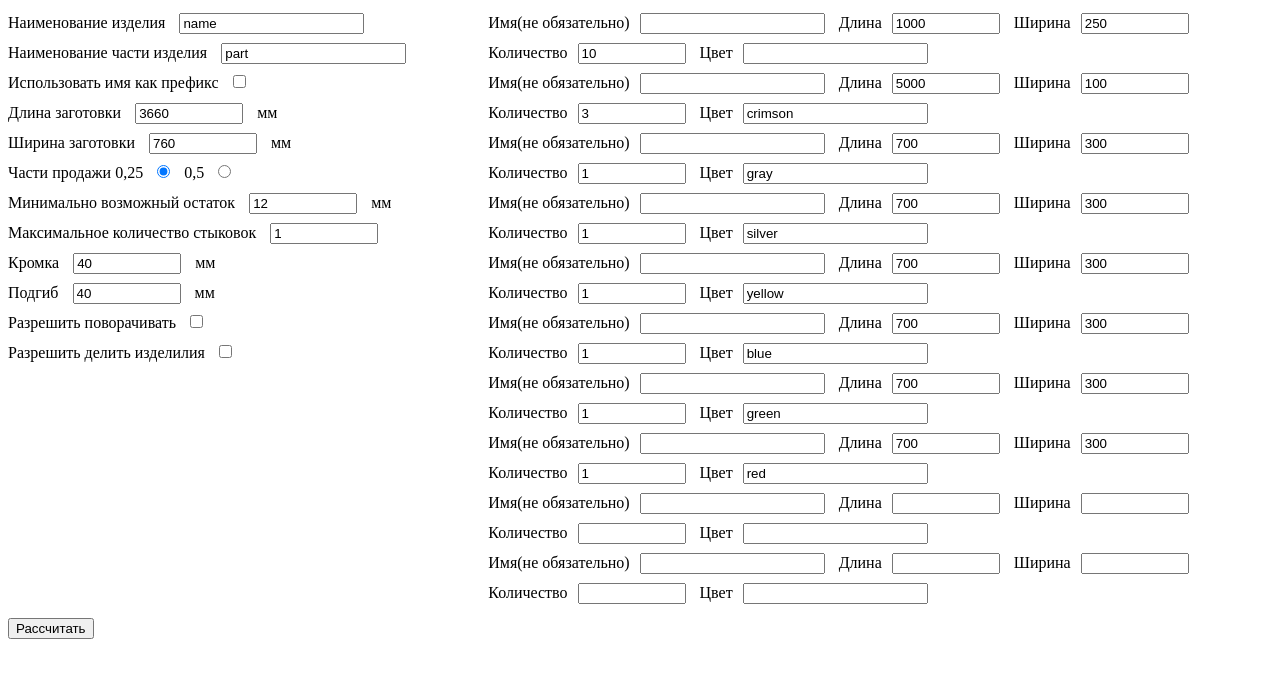
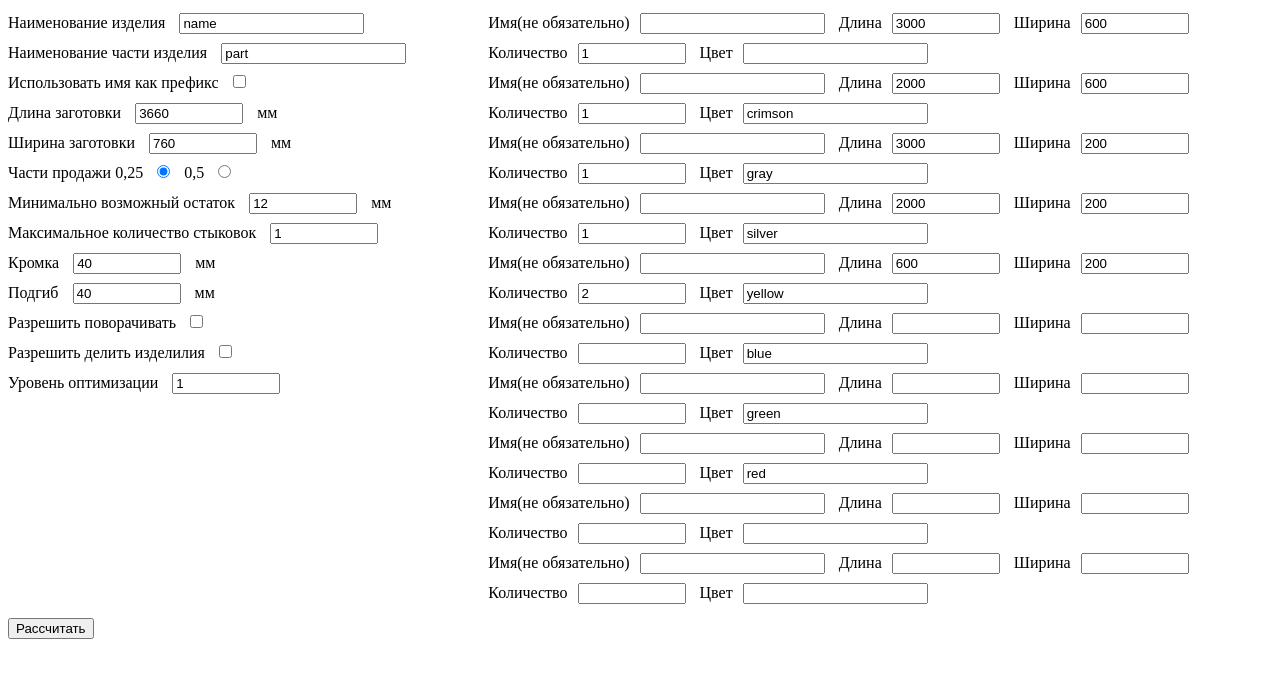
Before and after one commit to kapitulin24/akrilika-cutter, a website: page src/index.html in a window 1280 px wide. Drawn offline with Linux system fonts and the light colour scheme; files whose address does not match are found by name.

Commit message:
added optimization level

```diff
--- a/src/index.html
+++ b/src/index.html
@@ -131,62 +131,68 @@
         <input type="checkbox" name="cut" value="true">
       </label>
     </div>
+    <div>
+      <label>
+        Уровень оптимизации
+        <input type="number" name="optimization" value="1">
+      </label>
+    </div>
   </div>
   <div>
     <div>
       <label>Имя(не обязательно)<input type="text" name="name1" value=""></label>
-      <label>Длина<input type="number" name="length1" value="1000"></label>
-      <label>Ширина<input type="number" name="height1" value="250"></label>
-      <label>Количество<input type="number" name="count1" value="10"></label>
+      <label>Длина<input type="number" name="length1" value="3000"></label>
+      <label>Ширина<input type="number" name="height1" value="600"></label>
+      <label>Количество<input type="number" name="count1" value="1"></label>
       <label>Цвет<input type="text" name="color1" value=""></label>
     </div>
     <div>
       <label>Имя(не обязательно)<input type="text" name="name2" value=""></label>
-      <label>Длина<input type="number" name="length2" value="5000"></label>
-      <label>Ширина<input type="number" name="height2" value="100"></label>
-      <label>Количество<input type="number" name="count2" value="3"></label>
+      <label>Длина<input type="number" name="length2" value="2000"></label>
+      <label>Ширина<input type="number" name="height2" value="600"></label>
+      <label>Количество<input type="number" name="count2" value="1"></label>
       <label>Цвет<input type="text" name="color2" value="crimson"></label>
     </div>
     <div>
       <label>Имя(не обязательно)<input type="text" name="name3" value=""></label>
-      <label>Длина<input type="number" name="length3" value="700"></label>
-      <label>Ширина<input type="number" name="height3" value="300"></label>
+      <label>Длина<input type="number" name="length3" value="3000"></label>
+      <label>Ширина<input type="number" name="height3" value="200"></label>
       <label>Количество<input type="number" name="count3" value="1"></label>
       <label>Цвет<input type="text" name="color3" value="gray"></label>
     </div>
     <div>
       <label>Имя(не обязательно)<input type="text" name="name4" value=""></label>
-      <label>Длина<input type="number" name="length4" value="700"></label>
-      <label>Ширина<input type="number" name="height4" value="300"></label>
+      <label>Длина<input type="number" name="length4" value="2000"></label>
+      <label>Ширина<input type="number" name="height4" value="200"></label>
       <label>Количество<input type="number" name="count4" value="1"></label>
       <label>Цвет<input type="text" name="color4" value="silver"></label>
     </div>
     <div>
       <label>Имя(не обязательно)<input type="text" name="name5" value=""></label>
-      <label>Длина<input type="number" name="length5" value="700"></label>
-      <label>Ширина<input type="number" name="height5" value="300"></label>
-      <label>Количество<input type="number" name="count5" value="1"></label>
+      <label>Длина<input type="number" name="length5" value="600"></label>
+      <label>Ширина<input type="number" name="height5" value="200"></label>
+      <label>Количество<input type="number" name="count5" value="2"></label>
       <label>Цвет<input type="text" name="color5" value="yellow"></label>
     </div>
     <div>
       <label>Имя(не обязательно)<input type="text" name="name6" value=""></label>
-      <label>Длина<input type="number" name="length6" value="700"></label>
-      <label>Ширина<input type="number" name="height6" value="300"></label>
-      <label>Количество<input type="number" name="count6" value="1"></label>
+      <label>Длина<input type="number" name="length6" value=""></label>
+      <label>Ширина<input type="number" name="height6" value=""></label>
+      <label>Количество<input type="number" name="count6" value=""></label>
       <label>Цвет<input type="text" name="color6" value="blue"></label>
     </div>
     <div>
       <label>Имя(не обязательно)<input type="text" name="name7" value=""></label>
-      <label>Длина<input type="number" name="length7" value="700"></label>
-      <label>Ширина<input type="number" name="height7" value="300"></label>
-      <label>Количество<input type="number" name="count7" value="1"></label>
+      <label>Длина<input type="number" name="length7" value=""></label>
+      <label>Ширина<input type="number" name="height7" value=""></label>
+      <label>Количество<input type="number" name="count7" value=""></label>
       <label>Цвет<input type="text" name="color7" value="green"></label>
     </div>
     <div>
       <label>Имя(не обязательно)<input type="text" name="name8" value=""></label>
-      <label>Длина<input type="number" name="length8" value="700"></label>
-      <label>Ширина<input type="number" name="height8" value="300"></label>
-      <label>Количество<input type="number" name="count8" value="1"></label>
+      <label>Длина<input type="number" name="length8" value=""></label>
+      <label>Ширина<input type="number" name="height8" value=""></label>
+      <label>Количество<input type="number" name="count8" value=""></label>
       <label>Цвет<input type="text" name="color8" value="red"></label>
     </div>
     <div>
--- a/src/js/functions/createNewPlate.js
+++ b/src/js/functions/createNewPlate.js
@@ -24,7 +24,6 @@ function createNewPlate(plates, length, height, startSpaceSymbol, unusedSpaceSym
     }
 
     setNewLengthPlateAC(lastPlate, newLength)
-    findUnusedSpaceAC(lastPlate)
     isCreated = false
   }
 
--- a/src/js/functions/prepareConfig.js
+++ b/src/js/functions/prepareConfig.js
@@ -9,6 +9,7 @@ function prepareConfig(data) {
     hem: +data.hem,
     minPart: +data.minPart,
     maxStack: +data.maxStack,
+    optimization: +data.optimization,
     parts: data.parts.map(e => ({
       ...e,
       name: e.name,
--- a/src/js/functions/selectItemsOfLastPart.js
+++ b/src/js/functions/selectItemsOfLastPart.js
@@ -23,7 +23,6 @@ function selectItemsOfLastPart(length, sizeStep, countPart, index, eh) {
   }
 
   setNewLengthPlateAC(index, length - (sizeStep * ++emptyParts))
-  findUnusedSpaceAC(index)
 
   return res.length ? res : false
 }
--- a/src/js/functions/validation.js
+++ b/src/js/functions/validation.js
@@ -12,6 +12,9 @@ function validation(data) {
   }
   if (data.maxStack < 0 || !Number.isInteger(data.maxStack)) {
     errors.push(`Max Stack is not valid (${data.maxStack})`)
+  }
+  if (data.optimization < 0 || !Number.isInteger(data.optimization) || data.optimization > 10) {
+    errors.push(`Optimization level is not valid or > 10 (${data.maxStack})`)
   }
   const notValidElements = data.parts.filter(part => {
     return part.length > data.length * (data.maxStack + 1)
--- a/src/js/store/actions.js
+++ b/src/js/store/actions.js
@@ -40,3 +40,5 @@ export const DELETE_LAST_PLATE = 'DELETE_LAST_PLATE'
 export const DIVIDER = 'DIVIDER'
 export const DIVISION_OF_PRODUCTS = 'DIVISION_OF_PRODUCTS'
 export const BASIC_POSITIONING = 'BASIC_POSITIONING'
+export const GET_OPTIMIZATION_LEVEL = 'GET_OPTIMIZATION_LEVEL'
+export const GET_LENGTH = 'GET_LENGTH'
```
Also changed, not shown: src/js/cutter.js (+27 -6 lines), src/js/functions/divisionOfProducts.js (+5 -4 lines), src/js/store/actionCreators.js (+45 -9 lines), src/js/store/dispatch.js (+56 -10 lines).
